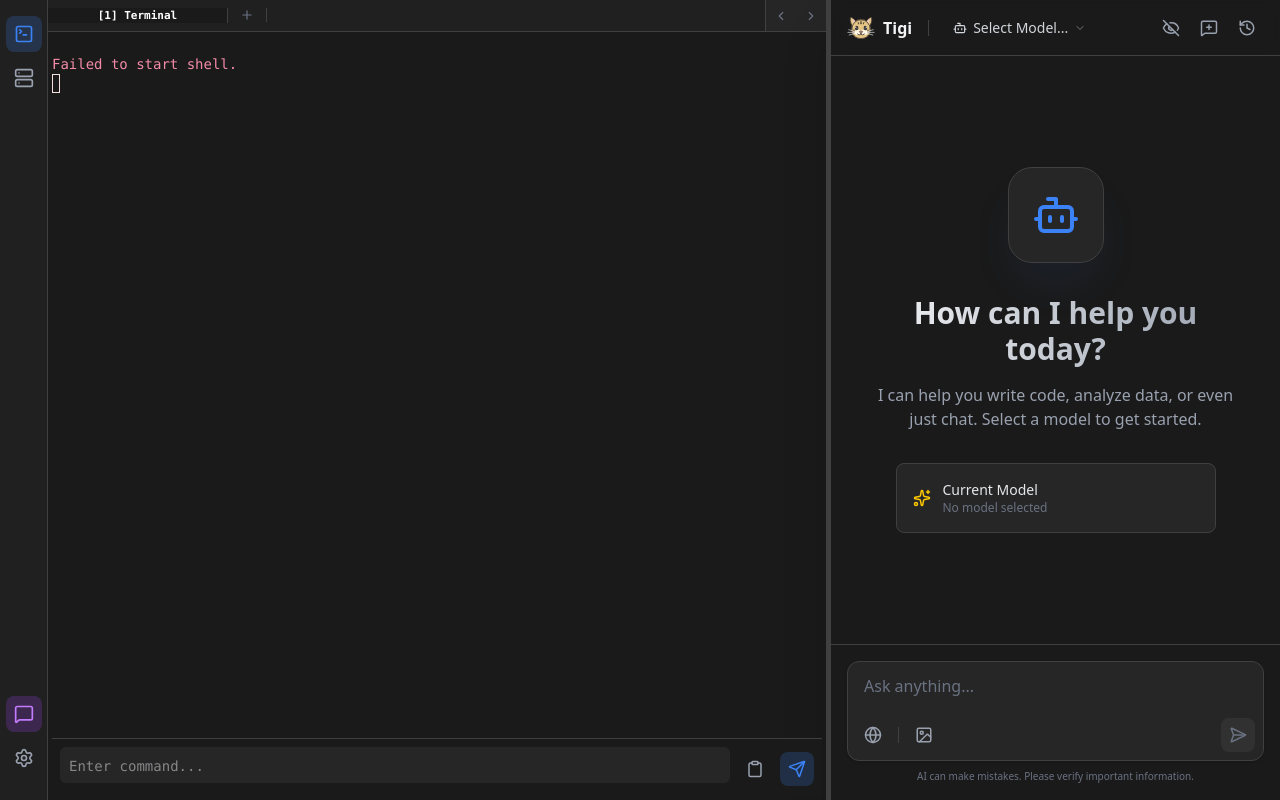
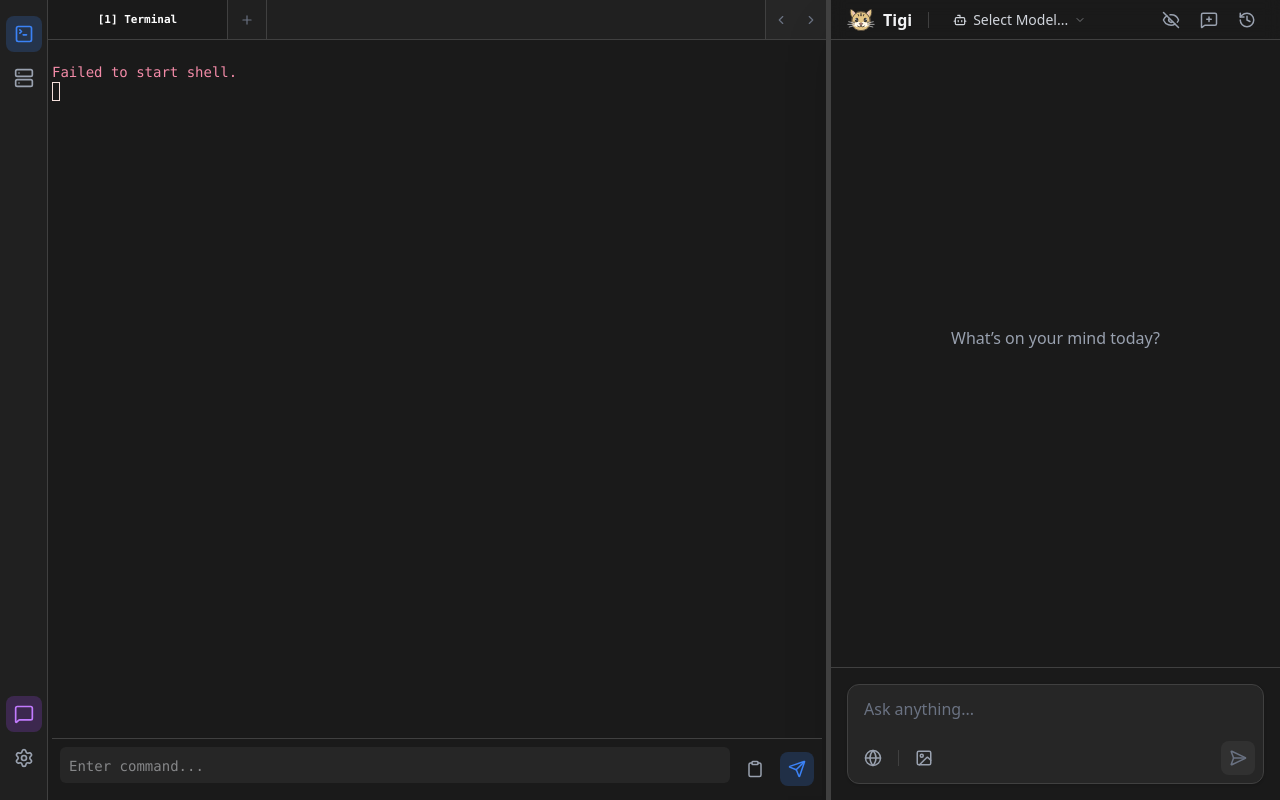
Before and after one commit to ZPVIP/tiginal, a React (Vite) app: page / in a window 1280 px wide. Both pictures are taken after a click on the button 23 px from the left and 714 px from the top of the page. Built offline with nearby package versions, Linux system fonts and the light colour scheme.

Commit message:
Remove AI disclaimer and simplify EmptyState layout and UI heights

```diff
--- a/src/renderer/components/Chat/ChatInput.tsx
+++ b/src/renderer/components/Chat/ChatInput.tsx
@@ -137,12 +137,6 @@ export function ChatInput({ onSend, disabled }: ChatInputProps) {
             </button>
         </div>
       </div>
-
-      <div className="text-center mt-2">
-          <p className="text-[10px] text-gray-500">
-             AI can make mistakes. Please verify important information.
-          </p>
-      </div>
     </div>
   );
 }
--- a/src/renderer/components/Chat/EmptyState.tsx
+++ b/src/renderer/components/Chat/EmptyState.tsx
@@ -10,30 +10,9 @@ interface EmptyStateProps {
 export function EmptyState({ models, selectedModel, onModelSelect }: EmptyStateProps) {
   return (
     <div className="flex-1 flex flex-col items-center justify-center p-8 text-center animate-in fade-in zoom-in-95 duration-500">
-      <div className="w-24 h-24 bg-surface rounded-3xl flex items-center justify-center mb-8 shadow-2xl shadow-primary/10 border border-border">
-          <Bot size={48} className="text-primary" />
-      </div>
-
-      <h1 className="text-3xl font-bold bg-gradient-to-r from-gray-100 to-gray-400 bg-clip-text text-transparent mb-4">
-          How can I help you today?
-      </h1>
-
       <p className="text-gray-400 max-w-md mb-8">
-          I can help you write code, analyze data, or even just chat. Select a model to get started.
+          What’s on your mind today?
       </p>
-
-      <div className="flex flex-col gap-3 w-full max-w-xs">
-         {/* Quick Actions / Model Info could go here */}
-         <div className="bg-surface border border-border rounded-lg p-4 flex items-center gap-3">
-             <Sparkles size={18} className="text-yellow-400" />
-             <div className="text-left">
-                 <div className="text-sm font-medium text-gray-200">Current Model</div>
-                 <div className="text-xs text-gray-500">
-                    {models.find(m => m.value === selectedModel)?.label || selectedModel || 'No model selected'}
-                 </div>
-             </div>
-         </div>
-      </div>
     </div>
   );
 }
--- a/src/renderer/components/Chat/Header.tsx
+++ b/src/renderer/components/Chat/Header.tsx
@@ -37,7 +37,7 @@ export function Header({
   // It implies the dropdown options. The button text isn't explicitly constrained but typical to match.
 
   return (
-    <div className="h-14 border-b border-border bg-background/50 backdrop-blur-sm flex items-center justify-between px-4 sticky top-0 z-30">
+    <div className="border-b border-border bg-background/50 backdrop-blur-sm flex items-center justify-between px-4 sticky top-0 z-30 shrink-0" style={{ height: '40px' }}>
       <div className="flex items-center gap-2">
         {/* Tigi Branding */}
         <TigiCat size={28} />
--- a/src/renderer/components/Terminal/TerminalView.tsx
+++ b/src/renderer/components/Terminal/TerminalView.tsx
@@ -186,11 +186,11 @@ export function TerminalView() {
   return (
     <div className="flex flex-col h-full bg-background font-mono text-sm">
       {/* Tab Bar */}
-      <div className="flex items-center h-8 bg-surface/50 border-b border-border select-none shrink-0">
+      <div className="flex bg-surface/50 border-b border-border select-none shrink-0" style={{ height: '40px' }}>
         {/* Tab Container */}
         <div
            ref={tabsContainerRef}
-           className="flex-1 flex overflow-x-auto no-scrollbar scroll-smooth"
+           className="flex-1 flex h-full overflow-x-auto no-scrollbar scroll-smooth"
            onWheel={(e) => {
                if (e.shiftKey) return;
            }}
@@ -206,7 +206,7 @@ export function TerminalView() {
                   title={tab.cwd || 'Terminal'} // Hover shows full path
                   className={clsx(
                       "flex items-center px-2 h-full cursor-pointer transition-colors border-r border-border min-w-[180px] max-w-[180px]", // Increased width
-                      activeTabId === tab.id ? "bg-background text-white font-bold" : "text-gray-400 hover:bg-white/5",
+                      activeTabId === tab.id ? "bg-background text-white font-bold" : "text-gray-400 bg-surface hover:bg-surface/80",
                       "whitespace-nowrap"
                   )}
                 >
--- a/src/renderer/styles.css
+++ b/src/renderer/styles.css
@@ -106,7 +106,7 @@ html, body {
 #tab-bar {
   display: flex;
   align-items: center;
-  height: 36px;
+  height: 44px;
   background-color: var(--bg-tertiary);
   border-bottom: 1px solid var(--border-color);
   padding: 0 8px;
@@ -407,7 +407,8 @@ html, body {
   display: flex;
   align-items: center;
   justify-content: space-between;
-  padding: 12px;
+  height: 44px;
+  padding: 0 12px;
   border-bottom: 1px solid var(--border-color);
 }
 
```
